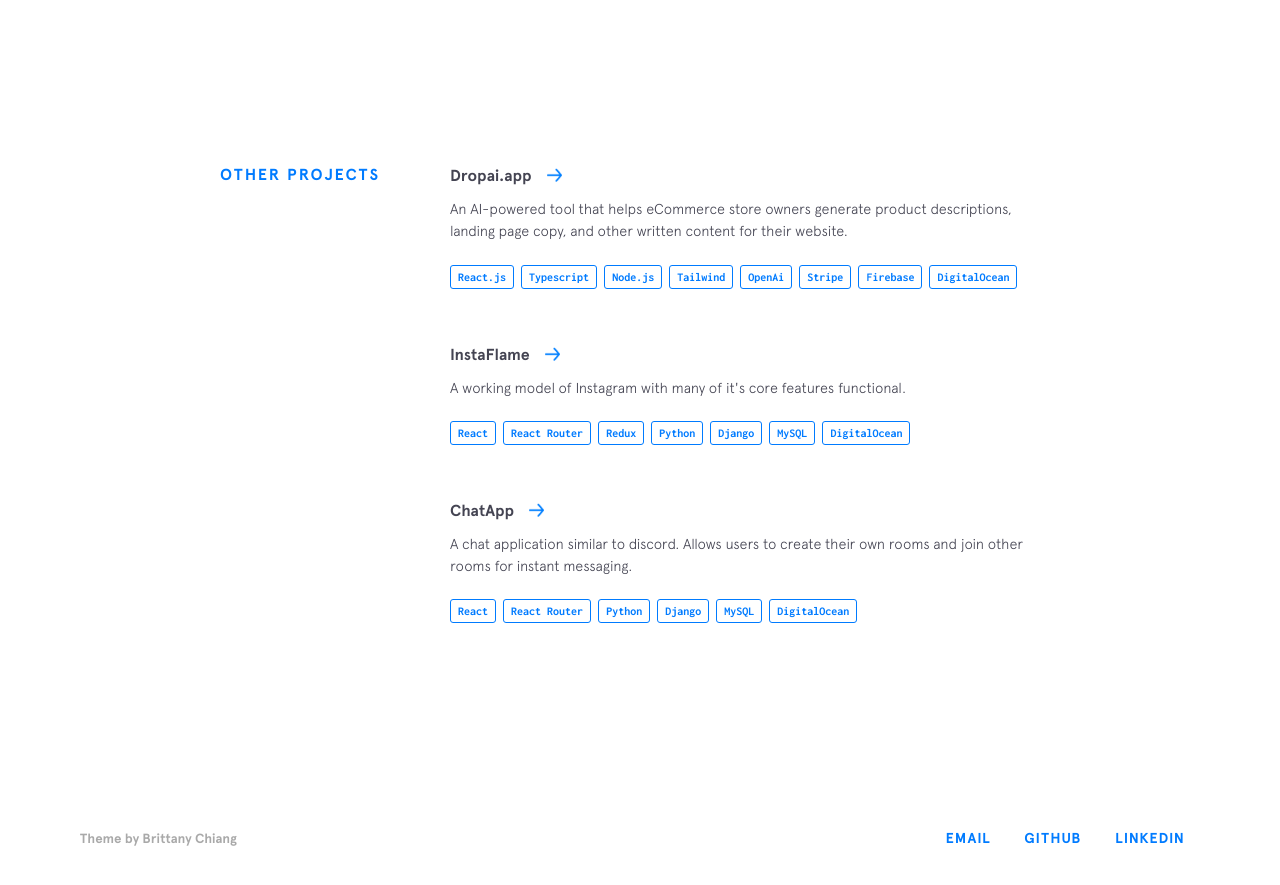
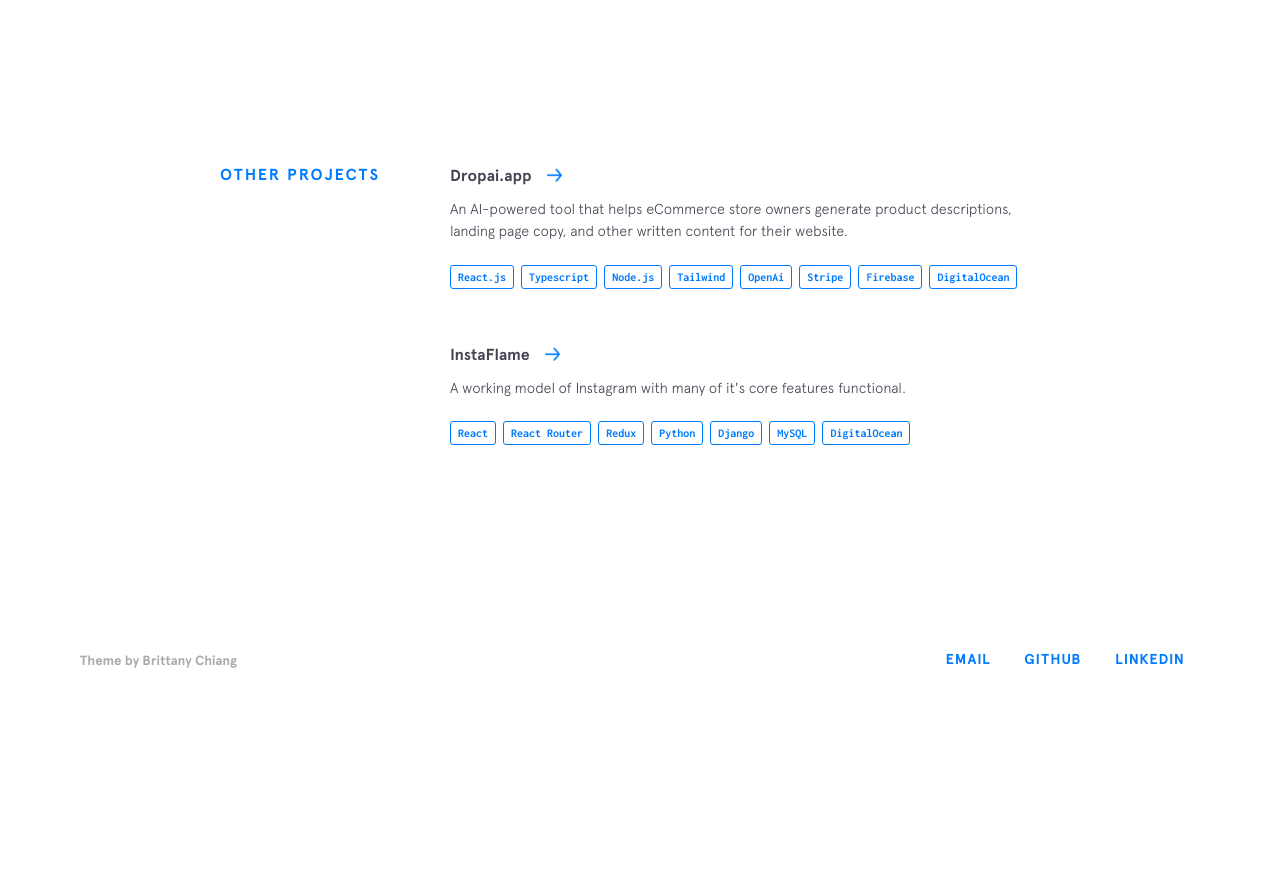
Before and after one commit to Haisem-j/portfolio4, a Jekyll site: the page built from index.html, in a window 1280 px wide and 900 px high, scrolled down 2279 px. Shown: the top 885 px of the window. Built offline with Jekyll 4.4.1, drawn with Linux system fonts in a browser that asks for light colours; nearby versions of some CDN libraries; after the commit the page ends 3001 px from its top, so only the background shows below that.

Commit message:
remove unused proj

```diff
--- a/_data/other-projects.yml
+++ b/_data/other-projects.yml
@@ -24,15 +24,3 @@
     - thing: Django
     - thing: MySQL
     - thing: DigitalOcean
-
-- name: ChatApp
-  url: https://github.com/Haisem-j/chatapp
-  code: https://github.com/Haisem-j/chatapp
-  description: A chat application similar to discord. Allows users to create their own rooms and join other rooms for instant messaging.
-  used:
-    - thing: React
-    - thing: React Router
-    - thing: Python
-    - thing: Django
-    - thing: MySQL
-    - thing: DigitalOcean
```
